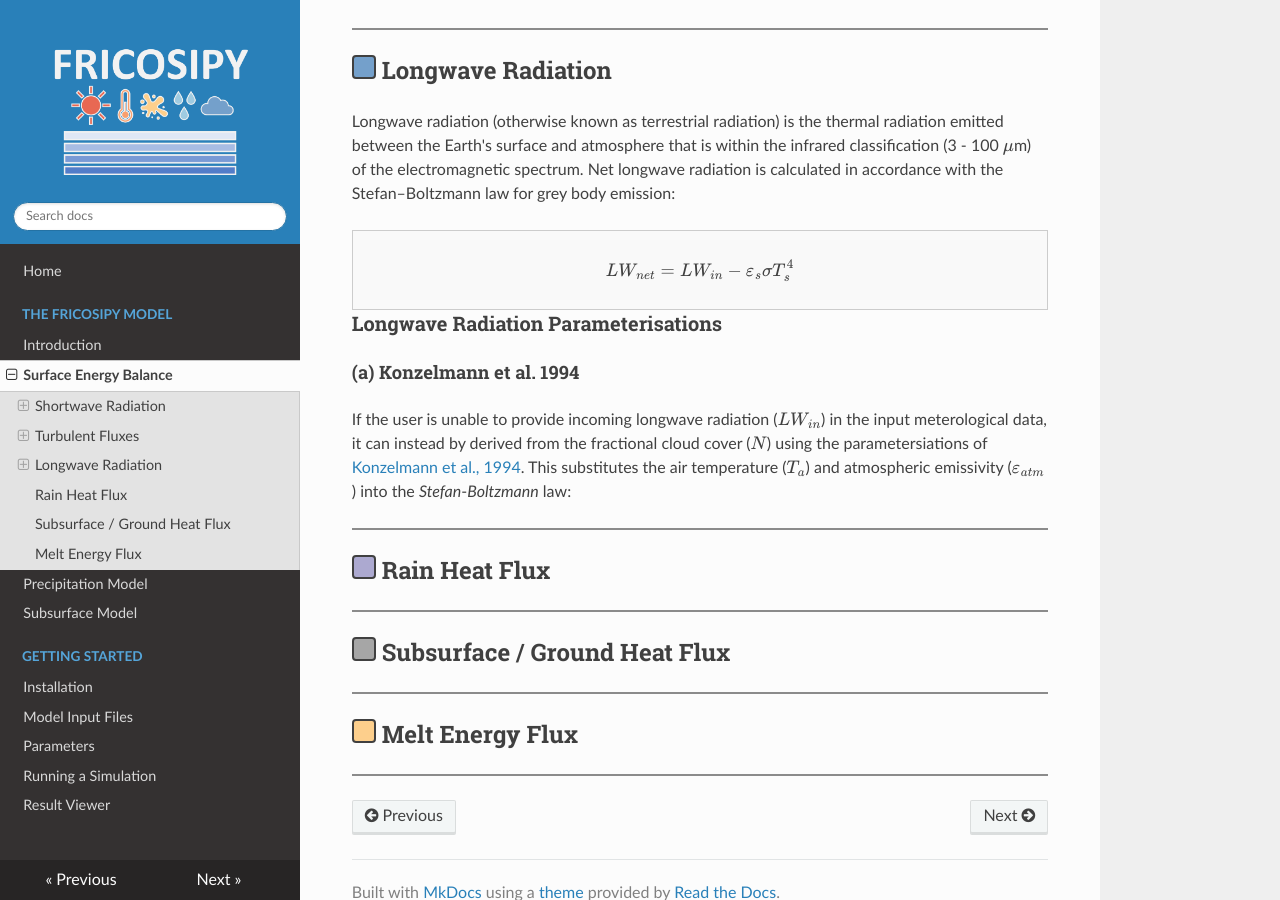
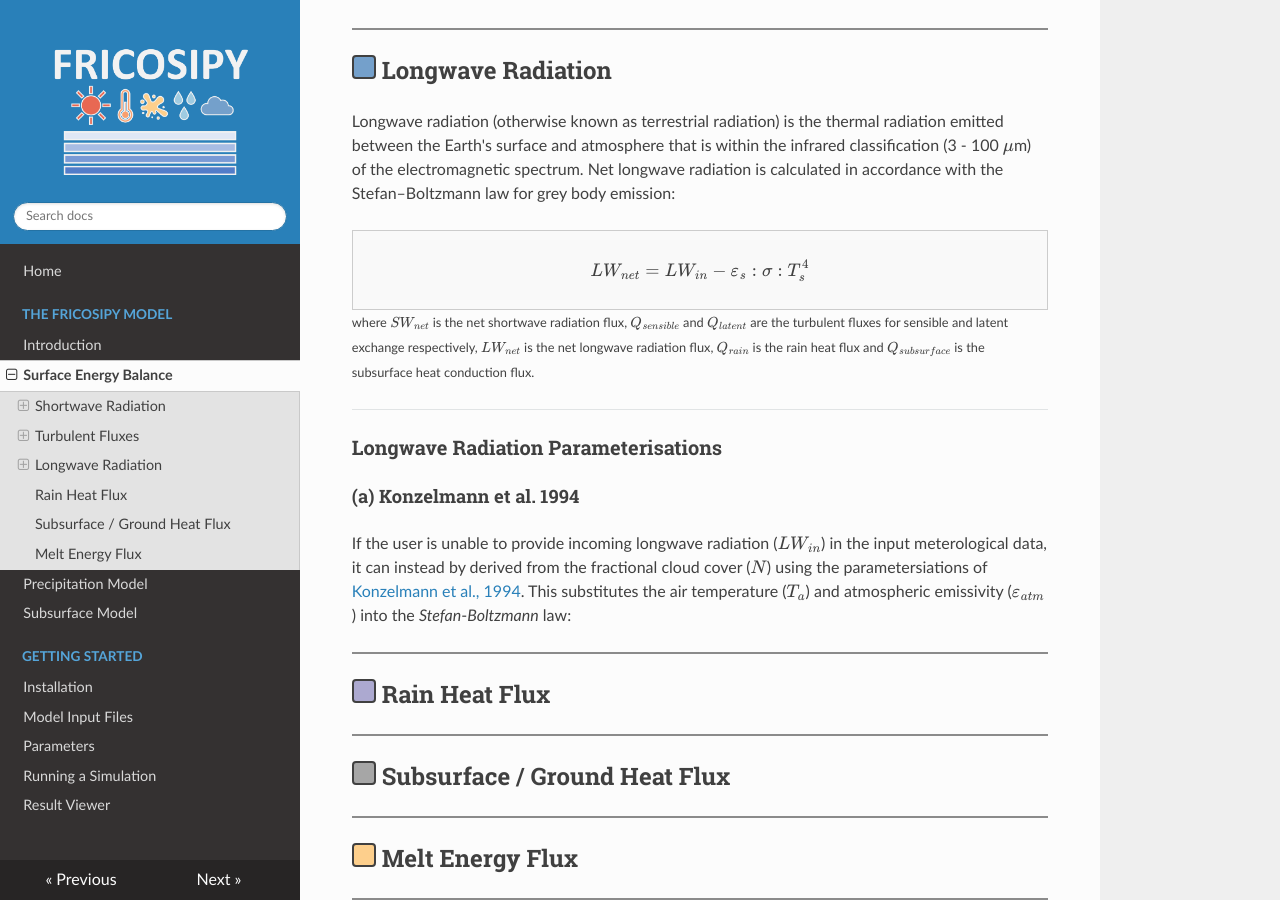
Before and after one commit to MarcusGastaldello/FRICOSIPY, an MkDocs documentation site: the page built from docs/surface_energy_balance.md, in a window 1280 px wide and 900 px high, scrolled down 1800 px. Built offline with MkDocs 1.6.1, drawn with Linux system fonts in a browser that asks for light colours; nearby versions of some CDN libraries.

Commit message:
Update surface_energy_balance.md

```diff
--- a/docs/surface_energy_balance.md
+++ b/docs/surface_energy_balance.md
@@ -62,9 +62,12 @@ Longwave radiation (otherwise known as terrestrial radiation) is the thermal rad
 
 <div style="border:1px solid #ccc; padding:10px; background:#f9f9f9;">
 $$
-LW_{net} = LW_{in} - \varepsilon_{s} \sigma T_{s}^{4}
+LW_{net} = LW_{in} - \varepsilon_{s} : \sigma : T_{s}^{4}
 $$
 </div>
+<small>where $SW_{net}$  is the net shortwave radiation flux, $Q_{sensible}$  and $Q_{latent}$  are the turbulent fluxes for sensible and latent exchange respectively, $LW_{net}$  is the net longwave radiation flux, $Q_{rain}$  is the rain heat flux and $Q_{subsurface}$  is the subsurface heat conduction flux.</small>
+
+---
 
 ### Longwave Radiation Parameterisations
 
```
